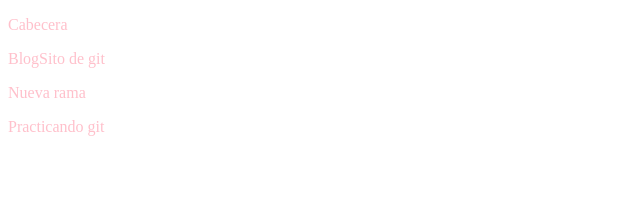
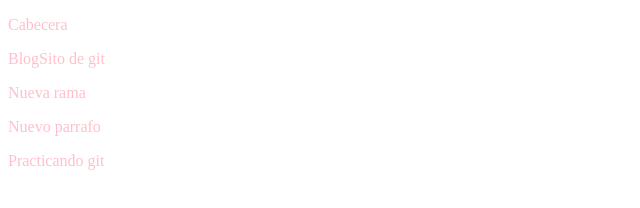
Before and after one commit to andreselprogramador/Blogincreible, a plain HTML site: page index.html in a window 1280 px wide. Shown: the full height of the page, 0-640 px from the left. Drawn offline with Linux system fonts and the light colour scheme.

Commit message:
Nuevo parrafo agregado

```diff
--- a/index.html
+++ b/index.html
@@ -16,6 +16,9 @@
       <div id="rama">
         <p>Nueva rama</p>
       </div>
+      <div id="post">
+        <p>Nuevo parrafo</p>
+      </div>
       <p>Practicando git</p>
     </div>
   </body>
```
